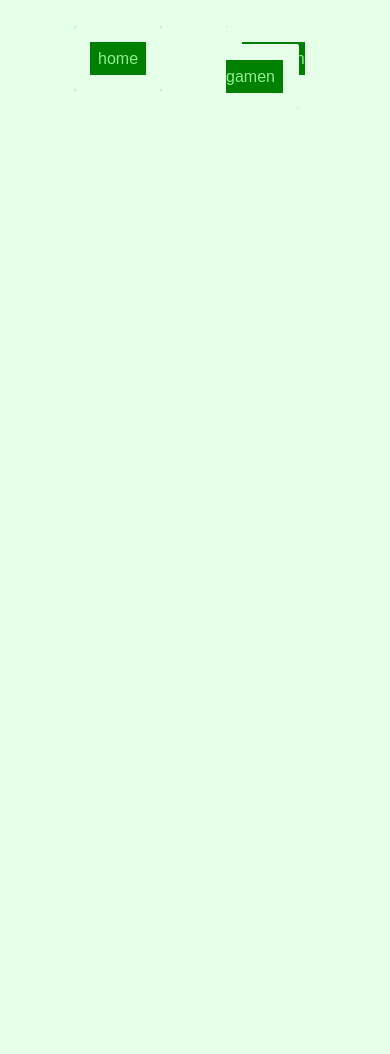
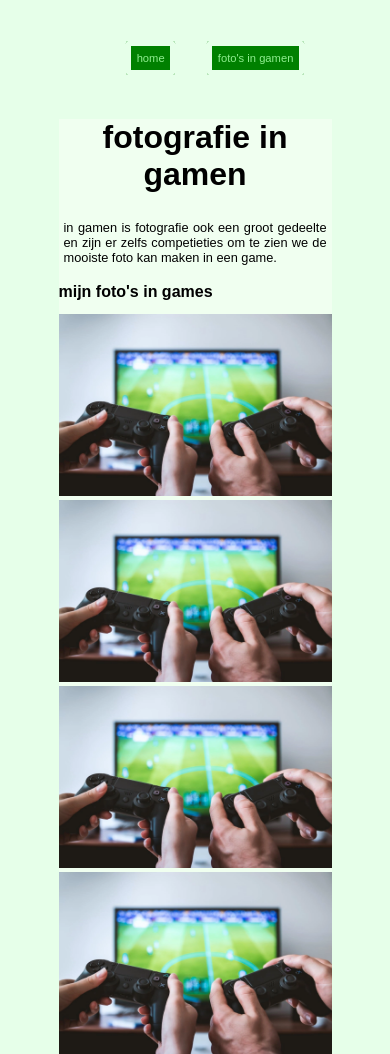
Before and after one commit to smartjulger/internetstandaarden_herkansing, a plain HTML site: page fotografie.html in a window 390 px wide. Shown: the top 1054 px of the page. Before the commit the page ends 844 px from the top, so only its background shows below. Drawn offline with Linux system fonts and the light colour scheme.

Commit message:
bijna klaar

```diff
--- a/fotografie.html
+++ b/fotografie.html
@@ -18,6 +18,16 @@
         </nav>
     </header>
     <main>
+<h1>fotografie in gamen</h1>
+<p>in gamen is fotografie ook een groot gedeelte en zijn er zelfs competieties om te zien we de mooiste foto kan maken in een game.</p>
+
+<h2>mijn foto's in games</h2>
+<img src="img/gamen.png" alt="test">
+<img src="img/gamen.png" alt="test">
+<img src="img/gamen.png" alt="test">
+<img src="img/gamen.png" alt="test">
+<img src="img/gamen.png" alt="test">
+<img src="img/gamen.png" alt="test">
 
     </main>
 </body>
--- a/style.css
+++ b/style.css
@@ -18,21 +18,21 @@ main {
 ul {
     display: flex;
     justify-content: center;
-    border: 2px solid #E6FFE9;
+    border: 1em solid #E6FFE9;
     background-color: #E6FFE9;
-    margin-bottom: 0px;
+    margin-bottom: 0;
     list-style: none;
 }
 
 li {
-    margin: 2em;
+    margin: 1em;
 }
 
 a {
     text-decoration: none;
     font-family: Arial, Helvetica, sans-serif;
-    font-size: 1.6em;
-    border: 1em solid #E6FFE9;
+    font-size: 1em;
+    border: 0.5em solid #E6FFE9;
     padding: 0.5em;
     border-radius: 0.2em;
     background-color: green;
@@ -42,7 +42,7 @@ a {
 
 a:hover {
     background-color: darkgreen;
-    border: 2px solid darkgreen;
+    border: 0.01em solid darkgreen;
 }
 
 h1 {
@@ -59,14 +59,12 @@ section {
     /* Centreer tekstinhoud */
     border: 2px solid black;
     border-radius: 20px;
-    margin: 2em auto;
-    padding: 20px;
+    margin: 1em auto;
+    padding: 0.4em;
 }
 
 h2 {
-    margin-bottom: 1em;
-    /* Voeg ruimte toe onder de titel */
-    font-size: 3em;
+        font-size: 2em;
 }
 
 img{
@@ -75,12 +73,11 @@ img{
 }
 
 p {
-    font-size: 2em;
-    padding: 10px;
+    font-size: 1em;
+    padding: 0.1em;
     text-align: justify;
     /* Tekst mooi uitlijnen */
 }
-
 /*css voor pagine mijn_ervaring*/
 
 
@@ -130,11 +127,11 @@ p {
 @media (max-width: 500px) {
 
     a {
-        font-size: 1em;
+        font-size: 0.7em;
     }
 
     h2 {
-        font-size: 1.2em;
+        font-size: 1em;
         /* Nog kleinere titel */
     }
 
```
Also changed, not shown: mijn_ervaring.html (+1 -1 lines).
